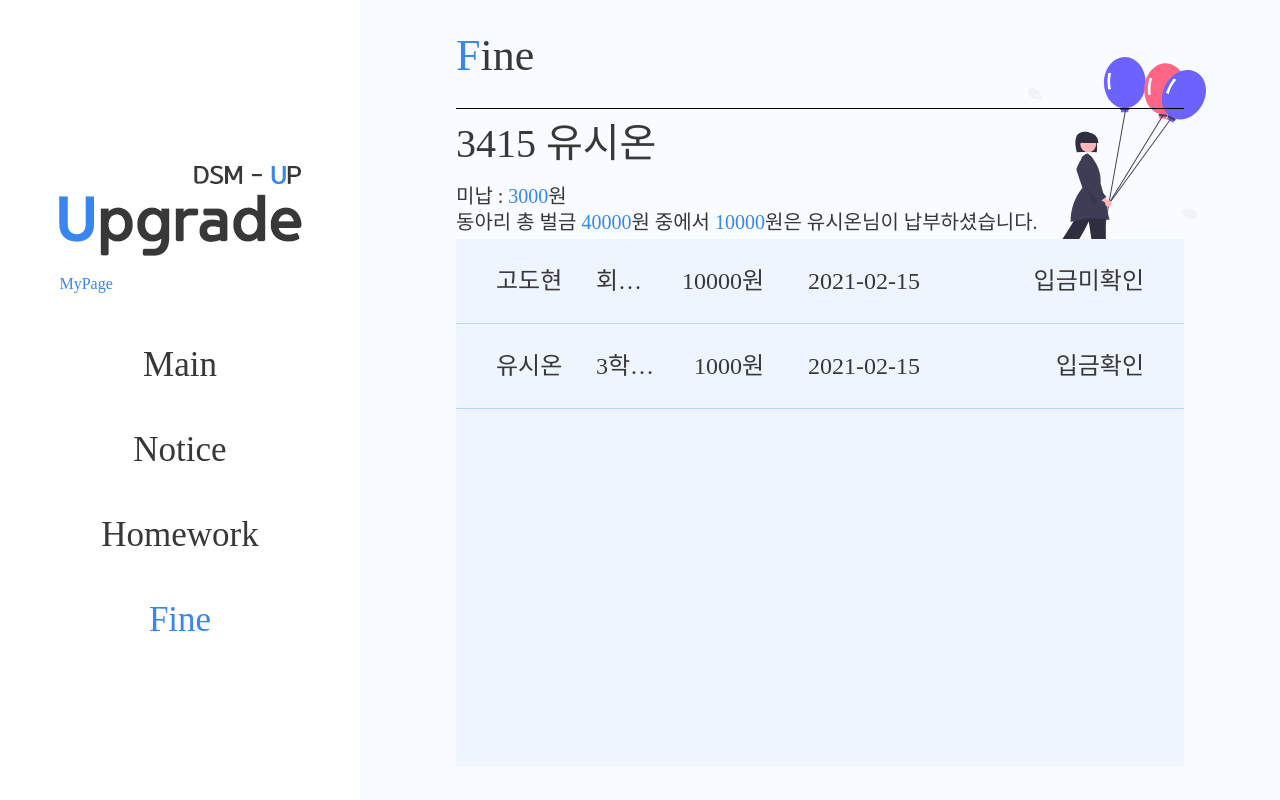
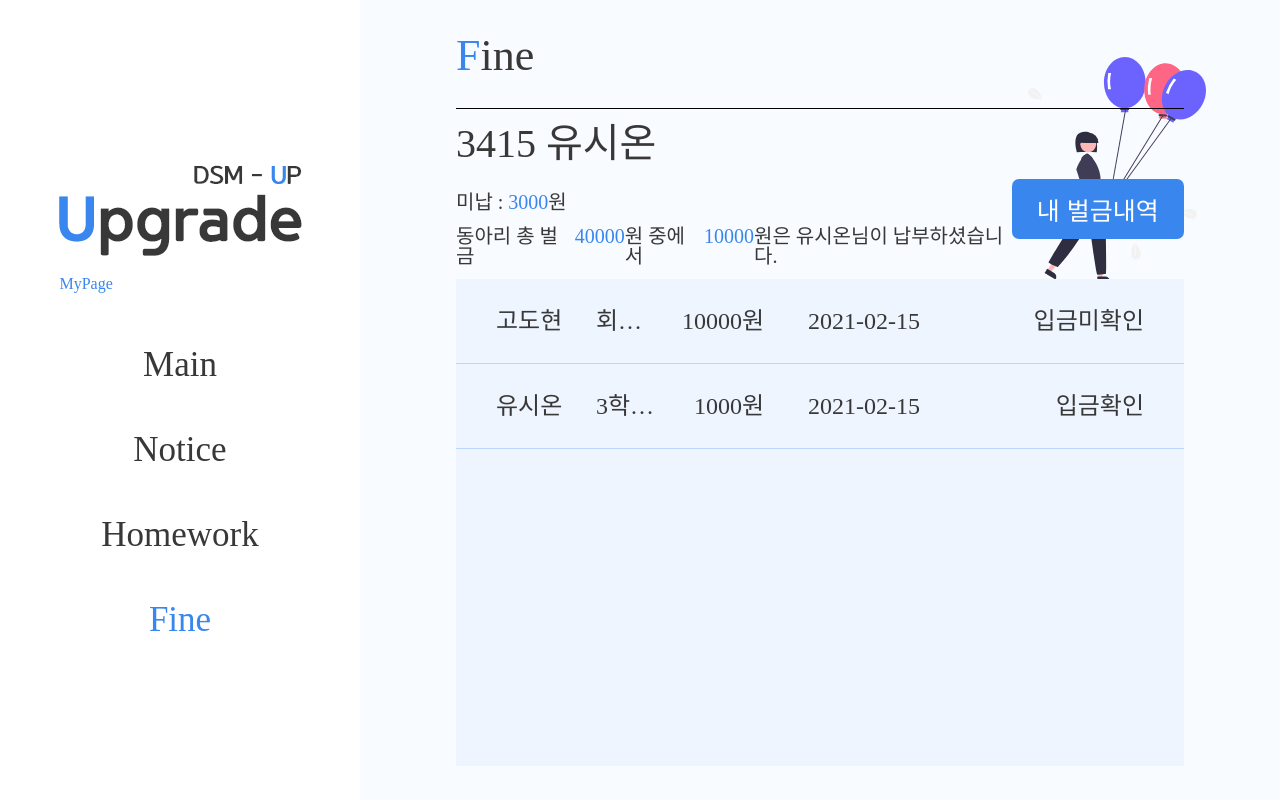
Before and after one commit to DSM-Upgrade/Client, a React app: page /fine in a window 1280 px wide. Built offline with nearby package versions, Linux system fonts and the light colour scheme.

Commit message:
[FEAT] <component/~/FineInfo> Add Modal Button

```diff
--- a/src/component/Fine/FineInfo/FineInfo.js
+++ b/src/component/Fine/FineInfo/FineInfo.js
@@ -3,10 +3,12 @@ import * as S from "./style";
 
 const FineInfo = (props) => {
   const { name, student_num, fineData } = props;
+  const { modalOn } = props;
 
   return (
     <S.Container>
       <S.NameTitle>{`${student_num} ${name}`}</S.NameTitle>
+      <S.MiddleWrapper>
         <S.FineSummary>
           <S.TextWrap>
             <S.GeneralText>미납 :</S.GeneralText>
@@ -21,6 +23,8 @@ const FineInfo = (props) => {
             <S.GeneralText>{`원은 ${name}님이 납부하셨습니다.`}</S.GeneralText>
           </S.TextWrap>
         </S.FineSummary>
+        <S.FineModalButton onClick={modalOn}>내 벌금내역</S.FineModalButton>
+      </S.MiddleWrapper>
       <S.FineBox>
         {fineData.map((fine, index) => {
           const { name, reason, price, date, isPay } = fine;
--- a/src/component/Fine/FineInfo/style.js
+++ b/src/component/Fine/FineInfo/style.js
@@ -2,7 +2,7 @@ import styled from "styled-components";
 
 export const Container = styled.div`
   display: grid;
-  grid-template-rows: 70px 60px 1fr;
+  grid-template-rows: 70px 100px 1fr;
   height: 100%;
 `;
 
@@ -10,6 +10,11 @@ export const NameTitle = styled.p`
   line-height: 70px;
   color: #393838;
   font-size: 40px;
+`;
+
+export const MiddleWrapper = styled.div`
+  display: flex;
+  justify-content: space-between;
 `;
 
 export const FineSummary = styled.div`
@@ -33,6 +38,21 @@ export const ColorText = styled.p`
   padding: 0 0 0 5px;
 `;
 
+export const FineModalButton = styled.button`
+  width: 180px;
+  height: 60px;
+  color: #ffffff;
+  font-size: 25px;
+  outline: none;
+  border: none;
+  border-radius: 7px;
+  background: #3987ee;
+
+  &:hover {
+    cursor: pointer;
+  }
+`;
+
 export const FineBox = styled.div`
   background: #eef5ff;
 `;
```
Lines whose indentation alone changed are shown as unchanged.
